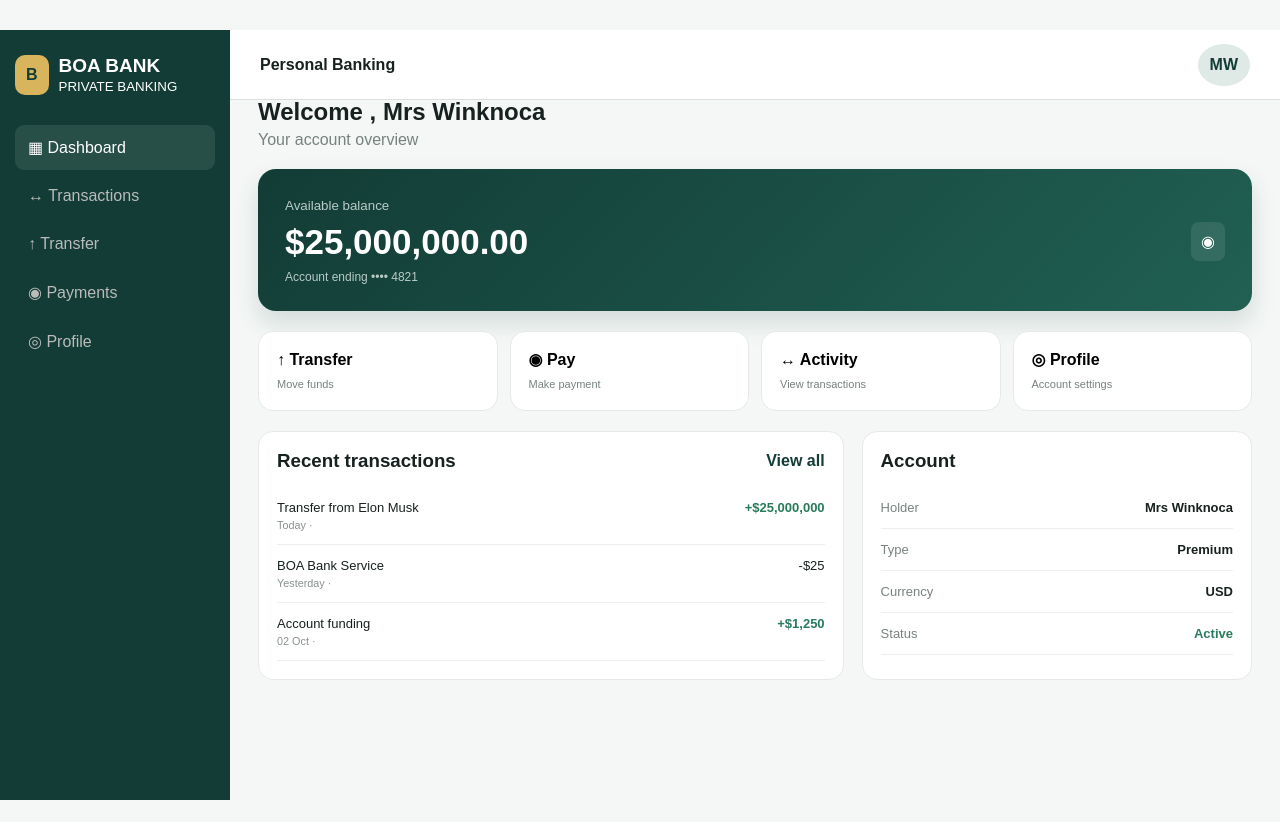
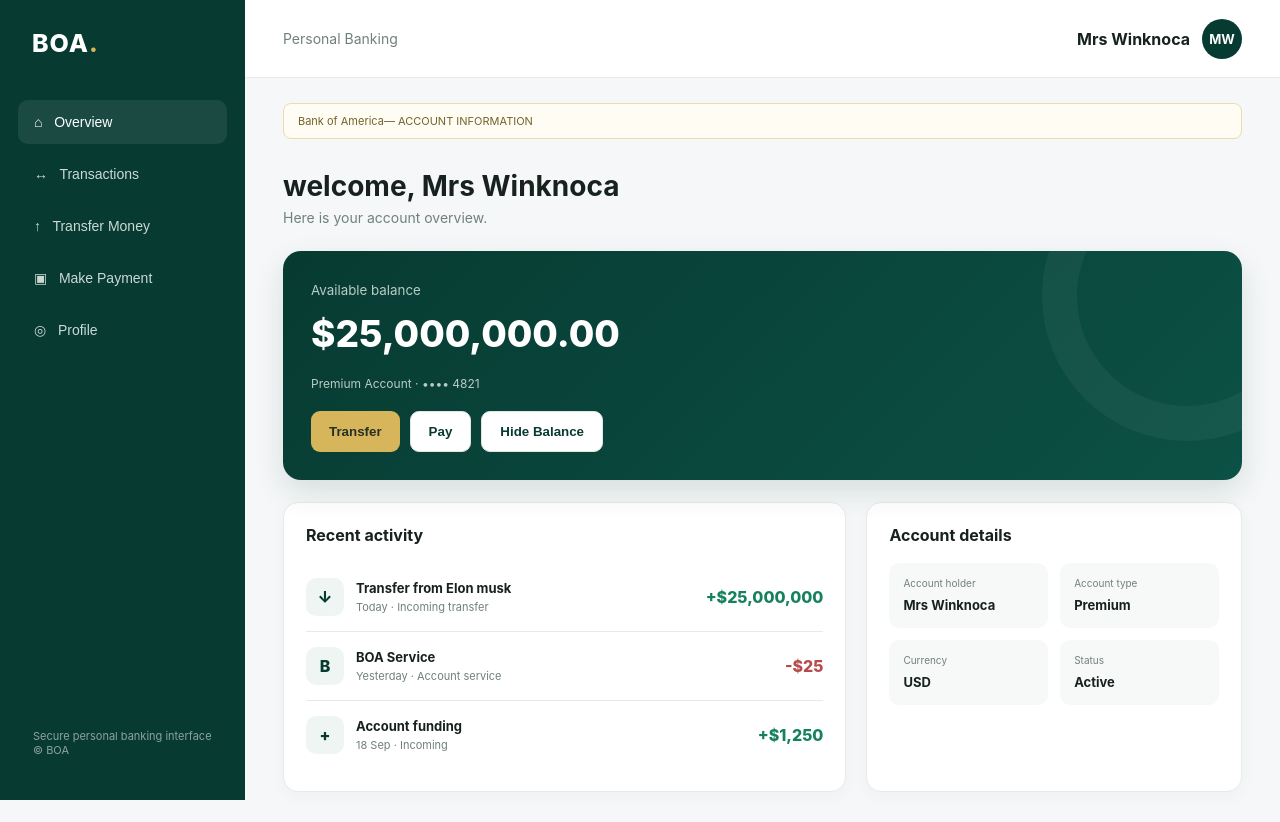
Before and after one commit to Ishola30/BOA-MOBIAL, a plain HTML site: page index.html in a window 1280 px wide. Before the commit the page ends 800 px from the top, so only its background shows below. Drawn offline with Linux system fonts and the light colour scheme.

Commit message:
Update bank title and improve layout styles

```diff
--- a/index.html
+++ b/index.html
@@ -3,151 +3,387 @@
 <head>
 <meta charset="UTF-8">
 <meta name="viewport" content="width=device-width,initial-scale=1">
-<title>BAO BANK</title>
+<title>BOA BANK</title>
+
 <style>
-*{box-sizing:border-box;margin:0;padding:0}body{font-family:Arial,sans-serif;background:#f4f7f6;color:#17211f}
-button,input,select{font:inherit}button{cursor:pointer}
-.notice{text-align:center;background:#fff1c7;color:#765900;padding:7px;font-size:11px;font-weight:bold}
-.app{display:flex;min-height:calc(100vh - 30px)}
-aside{width:230px;background:#123c35;color:white;padding:25px 15px;position:fixed;top:30px;bottom:0}
-.logo{display:flex;gap:10px;align-items:center;margin-bottom:30px}.logo b{background:#d8b45c;color:#123c35;padding:11px;border-radius:10px}.logo h2{font-size:19px}
-nav button{display:block;width:100%;padding:13px;border:0;background:none;color:#bbb;text-align:left;border-radius:9px;margin:4px 0}
-nav button:hover,nav .active{background:#ffffff18;color:#fff}
-main{margin-left:230px;width:calc(100% - 230px)}header{height:70px;background:white;border-bottom:1px solid #ddd;display:flex;align-items:center;justify-content:space-between;padding:0 30px;position:sticky;top:30px;z-index:5}
-.avatar{background:#dfeae7;color:#123c35;border-radius:50%;padding:12px;font-weight:bold}
-.page{padding:28px;max-width:1200px;margin:auto}.welcome{margin-bottom:20px}.welcome p{color:#77827f;margin-top:5px}
-.balance{background:linear-gradient(135deg,#123c35,#216053);color:white;padding:27px;border-radius:18px;box-shadow:0 12px 25px #123c3525}
-.balance small{color:#b8cbc6}.amount{font-size:35px;font-weight:bold;margin:8px 0}.balance button{float:right;margin-top:-48px;background:#ffffff18;color:white;border:0;padding:10px;border-radius:8px}.account{font-size:12px;color:#b8cbc6}
-.actions{display:grid;grid-template-columns:repeat(4,1fr);gap:12px;margin:20px 0}.action,.card{background:white;border:1px solid #e5eae8;border-radius:15px;padding:18px}.action{text-align:left}.action b{display:block;margin-bottom:5px}.action span{font-size:11px;color:#77827f}
-.grid{display:grid;grid-template-columns:1.5fr 1fr;gap:18px}.title{display:flex;justify-content:space-between;margin-bottom:15px}.title button{border:0;background:none;color:#123c35;font-weight:bold}
-.tx,.info{display:flex;justify-content:space-between;padding:13px 0;border-bottom:1px solid #eee;font-size:13px}.tx small{display:block;color:#88918f;margin-top:4px}.credit{color:#287b5c;font-weight:bold}
-.info span{color:#78827f}.section{display:none}.section.active{display:block}
-.modal{display:none;position:fixed;inset:0;background:#0007;align-items:center;justify-content:center;padding:20px;z-index:20}.modal.show{display:flex}.box{background:white;padding:22px;border-radius:17px;width:100%;max-width:400px}.box h3{margin-bottom:15px}.box input,.box select{width:100%;padding:12px;margin:7px 0 13px;border:1px solid #ddd;border-radius:9px}.primary,.close{width:100%;padding:12px;border:0;border-radius:9px}.primary{background:#123c35;color:white}.close{margin-top:7px}
-.mobile{display:none}
+*{box-sizing:border-box;margin:0;padding:0}
+body{
+  font-family:Inter,Arial,sans-serif;
+  background:#f5f7f8;color:#17221f;
+  display:flex;min-height:100vh
+}
+:root{
+  --green:#073b32;
+  --green2:#0c5145;
+  --gold:#d7b55b;
+  --white:#fff;
+  --muted:#71807b;
+  --border:#e5ebe8;
+}
+
+.sidebar{
+  width:245px;background:var(--green);color:white;
+  padding:28px 18px;position:fixed;inset:0 auto 0 0;
+  display:flex;flex-direction:column;z-index:5
+}
+.logo{
+  font-size:25px;font-weight:800;letter-spacing:1px;
+  padding:0 14px 38px
+}
+.logo span{color:var(--gold)}
+.nav button{
+  width:100%;border:0;background:transparent;color:#cbd9d5;
+  padding:14px 16px;margin:4px 0;text-align:left;
+  border-radius:10px;font-size:14px;cursor:pointer
+}
+.nav button.active,.nav button:hover{
+  background:#ffffff14;color:white
+}
+.sidebar-foot{margin-top:auto;color:#8da39d;font-size:11px;padding:15px}
+
+main{margin-left:245px;width:calc(100% - 245px)}
+header{
+  height:78px;background:white;border-bottom:1px solid var(--border);
+  display:flex;align-items:center;justify-content:space-between;
+  padding:0 38px;position:sticky;top:0;z-index:4
+}
+.header-title{font-size:14px;color:var(--muted)}
+.user{
+  display:flex;align-items:center;gap:12px;font-weight:700
+}
+.avatar{
+  width:40px;height:40px;border-radius:50%;
+  background:var(--green);color:white;
+  display:grid;place-items:center;font-size:13px
+}
+
+.notice{
+  margin:25px 38px 0;padding:10px 14px;
+  border:1px solid #eadcae;background:#fffdf3;
+  color:#75622b;border-radius:8px;font-size:11px
+}
+
+.page{padding:30px 38px;display:none}
+.page.active{display:block}
+h1{font-size:28px;margin-bottom:6px}
+.sub{color:var(--muted);font-size:14px;margin-bottom:25px}
+
+.balance{
+  background:linear-gradient(135deg,var(--green),var(--green2));
+  color:white;border-radius:18px;padding:28px;
+  position:relative;overflow:hidden;
+  box-shadow:0 12px 30px #073b3220
+}
+.balance:after{
+  content:"";position:absolute;width:220px;height:220px;
+  border:35px solid #ffffff0b;border-radius:50%;
+  right:-90px;top:-100px
+}
+.balance small{color:#b9cbc6}
+.amount{font-size:37px;font-weight:800;margin:12px 0 20px}
+.account{font-size:12px;color:#b9cbc6}
+
+.actions{
+  display:flex;gap:10px;flex-wrap:wrap;margin-top:20px
+}
+.actions button,.primary{
+  border:0;border-radius:9px;padding:12px 18px;
+  cursor:pointer;font-weight:700
+}
+.primary{background:var(--gold);color:#263026}
+.secondary{background:white;color:var(--green);border:1px solid #dfe7e4!important}
+
+.grid{
+  display:grid;grid-template-columns:1.5fr 1fr;gap:20px;margin-top:22px
+}
+.card{
+  background:white;border:1px solid var(--border);
+  border-radius:15px;padding:22px;
+  box-shadow:0 5px 18px #17221f08
+}
+.card h3{font-size:16px;margin-bottom:18px}
+.tx{
+  display:flex;justify-content:space-between;align-items:center;
+  padding:15px 0;border-bottom:1px solid var(--border)
+}
+.tx:last-child{border-bottom:0}
+.tx-left{display:flex;gap:12px;align-items:center}
+.tx-icon{
+  width:38px;height:38px;border-radius:10px;
+  background:#eef5f2;color:var(--green);
+  display:grid;place-items:center;font-weight:800
+}
+.tx-name{font-size:13px;font-weight:700}
+.tx-date{font-size:11px;color:var(--muted);margin-top:4px}
+.plus{color:#16825d;font-weight:800}
+.minus{color:#b64b4b;font-weight:800}
+
+.info{
+  display:grid;grid-template-columns:1fr 1fr;gap:12px
+}
+.info div{
+  background:#f7f9f8;border-radius:10px;padding:14px
+}
+.info small{display:block;color:var(--muted);font-size:10px;margin-bottom:5px}
+.info b{font-size:13px}
+
+.table{width:100%;border-collapse:collapse}
+.table th,.table td{
+  padding:15px 10px;border-bottom:1px solid var(--border);
+  text-align:left;font-size:13px
+}
+.table th{font-size:11px;color:var(--muted)}
+
+.profile{
+  max-width:650px
+}
+.profile-row{
+  padding:17px 0;border-bottom:1px solid var(--border);
+  display:flex;justify-content:space-between
+}
+.profile-row span{color:var(--muted);font-size:13px}
+.profile-row b{font-size:13px}
+
+.modal{
+  position:fixed;inset:0;background:#0008;
+  display:none;align-items:center;justify-content:center;
+  padding:20px;z-index:20
+}
+.modal.show{display:flex}
+.modal-box{
+  width:100%;max-width:430px;background:white;
+  border-radius:16px;padding:25px
+}
+.modal-head{
+  display:flex;justify-content:space-between;align-items:center;
+  margin-bottom:20px
+}
+.close{
+  border:0;background:#f1f4f3;border-radius:50%;
+  width:32px;height:32px;cursor:pointer
+}
+input{
+  width:100%;padding:13px;margin:7px 0 13px;
+  border:1px solid #dce5e1;border-radius:8px;outline:none
+}
+input:focus{border-color:var(--green)}
+.form-btn{
+  width:100%;padding:13px;border:0;border-radius:9px;
+  background:var(--green);color:white;font-weight:700;cursor:pointer
+}
+
+.mobile-nav{
+  display:none;position:fixed;bottom:0;left:0;right:0;
+  background:white;border-top:1px solid var(--border);
+  padding:8px;z-index:10
+}
+.mobile-nav button{
+  flex:1;border:0;background:none;color:#71807b;
+  font-size:10px;padding:7px
+}
+.mobile-nav button.active{color:var(--green);font-weight:800}
+
 @media(max-width:800px){
-aside{transform:translateX(-100%);transition:.2s;z-index:10}aside.open{transform:translateX(0)}main{margin:0;width:100%}header{padding:0 17px}.menu{display:block!important;border:0;background:none;font-size:22px}.page{padding:20px 15px 85px}.actions{grid-template-columns:repeat(2,1fr)}.grid{grid-template-columns:1fr}.mobile{display:flex;position:fixed;bottom:0;left:0;right:0;height:65px;background:white;border-top:1px solid #ddd;z-index:8;justify-content:space-around}.mobile button{border:0;background:none;font-size:10px;color:#667}.mobile button b{display:block;font-size:18px;margin-bottom:3px}.amount{font-size:27px}.menu{display:block!important}
+  .sidebar{display:none}
+  main{margin-left:0;width:100%;padding-bottom:65px}
+  header{padding:0 18px;height:68px}
+  .notice{margin:15px 18px 0}
+  .page{padding:24px 18px}
+  h1{font-size:24px}
+  .grid{grid-template-columns:1fr}
+  .amount{font-size:31px}
+  .mobile-nav{display:flex}
 }
-@media(min-width:801px){.menu{display:none}}
 </style>
 </head>
+
 <body>
 
+<aside class="sidebar">
+  <div class="logo">BOA<span>.</span></div>
 
-<div class="app">
-<aside id="side">
-  <div class="logo"><b>B</b><div><h2>BOA BANK</h2><small>PRIVATE BANKING</small></div></div>
-  <nav>
-    <button class="active" onclick="page('home',this)">▦ Dashboard</button>
-    <button onclick="page('transactions',this)">↔ Transactions</button>
-    <button onclick="modal('transfer')">↑ Transfer</button>
-    <button onclick="modal('payment')">◉ Payments</button>
-    <button onclick="page('profile',this)">◎ Profile</button>
+  <nav class="nav">
+    <button class="active" onclick="page('home',this)">⌂ &nbsp; Overview</button>
+    <button onclick="page('transactions',this)">↔ &nbsp; Transactions</button>
+    <button onclick="openModal('transfer')">↑ &nbsp; Transfer Money</button>
+    <button onclick="openModal('payment')">▣ &nbsp; Make Payment</button>
+    <button onclick="page('profile',this)">◎ &nbsp; Profile</button>
   </nav>
+
+  <div class="sidebar-foot">
+    Secure personal banking interface<br>
+    © BOA
+  </div>
 </aside>
 
 <main>
 <header>
-  <button class="menu" onclick="side()">☰</button>
-  <b>Personal Banking</b>
-  <div class="avatar">MW</div>
+  <div class="header-title">Personal Banking</div>
+  <div class="user">
+    <span>Mrs Winknoca</span>
+    <div class="avatar">MW</div>
+  </div>
 </header>
 
-<div class="page">
+<div class="notice">
+  Bank of America— ACCOUNT INFORMATION
+</div>
 
-<section id="home" class="section active">
-  <div class="welcome"><h2>Welcome , Mrs Winknoca</h2><p>Your account overview</p></div>
+<section id="home" class="page active">
+  <h1>welcome, Mrs Winknoca</h1>
+  <p class="sub">Here is your account overview.</p>
 
   <div class="balance">
     <small>Available balance</small>
-    <div class="amount" id="bal">$25,000,000.00</div>
-    <button onclick="hideBal()">◉</button>
-    <div class="account">Account ending •••• 4821</div>
-  </div>
+    <div class="amount" id="balance">$25,000,000.00</div>
+    <div class="account">Premium Account · •••• 4821</div>
 
-  <div class="actions">
-    <button class="action" onclick="modal('transfer')"><b>↑ Transfer</b><span>Move funds</span></button>
-    <button class="action" onclick="modal('payment')"><b>◉ Pay</b><span>Make payment</span></button>
-    <button class="action" onclick="page('transactions')"><b>↔ Activity</b><span>View transactions</span></button>
-    <button class="action" onclick="page('profile')"><b>◎ Profile</b><span>Account settings</span></button>
+    <div class="actions">
+      <button class="primary" onclick="openModal('transfer')">Transfer</button>
+      <button class="secondary" onclick="openModal('payment')">Pay</button>
+      <button class="secondary" onclick="hideBalance()">Hide Balance</button>
+    </div>
   </div>
 
   <div class="grid">
     <div class="card">
-      <div class="title"><h3>Recent transactions</h3><button onclick="page('transactions')">View all</button></div>
-      <div class="tx"><div>Transfer from Elon Musk<small>Today · </small></div><span class="credit">+$25,000,000</span></div>
-      <div class="tx"><div>BOA Bank Service<small>Yesterday · </small></div><span>-$25</span></div>
-      <div class="tx"><div>Account funding<small>02 Oct ·</small></div><span class="credit">+$1,250</span></div>
+      <h3>Recent activity</h3>
+
+      <div class="tx">
+        <div class="tx-left">
+          <div class="tx-icon">↓</div>
+          <div>
+            <div class="tx-name">Transfer from Elon musk</div>
+            <div class="tx-date">Today · Incoming transfer</div>
+          </div>
+        </div>
+        <div class="plus">+$25,000,000</div>
+      </div>
+
+      <div class="tx">
+        <div class="tx-left">
+          <div class="tx-icon">B</div>
+          <div>
+            <div class="tx-name">BOA Service</div>
+            <div class="tx-date">Yesterday · Account service</div>
+          </div>
+        </div>
+        <div class="minus">-$25</div>
+      </div>
+
+      <div class="tx">
+        <div class="tx-left">
+          <div class="tx-icon">+</div>
+          <div>
+            <div class="tx-name">Account funding</div>
+            <div class="tx-date">18 Sep · Incoming</div>
+          </div>
+        </div>
+        <div class="plus">+$1,250</div>
+      </div>
     </div>
 
     <div class="card">
-      <div class="title"><h3>Account</h3></div>
-      <div class="info"><span>Holder</span><b>Mrs Winknoca</b></div>
-      <div class="info"><span>Type</span><b>Premium</b></div>
-      <div class="info"><span>Currency</span><b>USD</b></div>
-      <div class="info"><span>Status</span><b class="credit">Active</b></div>
+      <h3>Account details</h3>
+      <div class="info">
+        <div><small>Account holder</small><b>Mrs Winknoca</b></div>
+        <div><small>Account type</small><b>Premium</b></div>
+        <div><small>Currency</small><b>USD</b></div>
+        <div><small>Status</small><b>Active</b></div>
+      </div>
     </div>
   </div>
 </section>
 
-<section id="transactions" class="section">
-  <div class="welcome"><h2>Transactions</h2><p>Sample account activity</p></div>
+<section id="transactions" class="page">
+  <h1>Transactions</h1>
+  <p class="sub">Review recent account activity.</p>
+
   <div class="card">
-    <div class="tx"><div>Transfer from Elon musk<small>05 Oct 2026 · </small></div><span class="credit">+$25,000,000</span></div>
-    <div class="tx"><div>BOA Bank Service<small>04 Oct 2026 · </small></div><span>-$25</span></div>
-    <div class="tx"><div>Account funding<small>02 Oct 2026 · </small></div><span class="credit">+$1,250</span></div>
+    <table class="table">
+      <tr><th>Description</th><th>Date</th><th>Amount</th></tr>
+      <tr><td>Transfer from Elon musk</td><td>Today</td><td class="plus">+$25,000,000</td></tr>
+      <tr><td>BOA Service</td><td>Yesterday</td><td class="minus">-$25</td></tr>
+      <tr><td>Account funding</td><td>18 Sep</td><td class="plus">+$1,250</td></tr>
+    </table>
   </div>
 </section>
 
-<section id="profile" class="section">
-  <div class="welcome"><h2>Profile</h2><p>Account information</p></div>
-  <div class="card">
-    <div class="info"><span>Name</span><b>Mrs Winknoca</b></div>
-    <div class="info"><span>Email</span><b>Winknoca@gmail.com</b></div>
-    <div class="info"><span>Account</span><b>Premium</b></div>
+<section id="profile" class="page">
+  <h1>Profile</h1>
+  <p class="sub">Manage your account information.</p>
+
+  <div class="card profile">
+    <div class="profile-row"><span>Full name</span><b>Mrs Winknoca</b></div>
+    <div class="profile-row"><span>Account type</span><b>Premium</b></div>
+    <div class="profile-row"><span>Currency</span><b>USD</b></div>
+    <div class="profile-row"><span>Account status</span><b>Active</b></div>
   </div>
 </section>
+</main>
 
-</div>
-</main>
-</div>
-
-<div class="mobile">
-<button onclick="page('home',this)"><b>▦</b>Home</button>
-<button onclick="page('transactions',this)"><b>↔</b>Activity</button>
-<button onclick="modal('transfer')"><b>↑</b>Transfer</button>
-<button onclick="page('profile',this)"><b>◎</b>Profile</button>
-</div>
+<nav class="mobile-nav">
+  <button class="active" onclick="page('home',this)">⌂<br>Home</button>
+  <button onclick="page('transactions',this)">↔<br>Activity</button>
+  <button onclick="openModal('transfer')">↑<br>Transfer</button>
+  <button onclick="page('profile',this)">◎<br>Profile</button>
+</nav>
 
 <div class="modal" id="transfer">
-<div class="box">
-<h3>Sample Transfer</h3>
-<input placeholder="Recipient">
-<input type="number" placeholder="Amount">
-<input placeholder="Reference">
-<button class="primary" onclick="done('Transfer')">Continue</button>
-<button class="close" onclick="closeM('transfer')">Cancel</button>
-</div>
+  <div class="modal-box">
+    <div class="modal-head">
+      <h3>Transfer Money</h3>
+      <button class="close" onclick="closeModal('transfer')">×</button>
+    </div>
+    <input placeholder="Recipient name">
+    <input placeholder="Amount" type="number">
+    <input placeholder="Reference">
+    <button class="form-btn" onclick="complete('Transfer')">Continue</button>
+  </div>
 </div>
 
 <div class="modal" id="payment">
-<div class="box">
-<h3>Sample Payment</h3>
-<select><option>Bill payment</option><option>Service payment</option></select>
-<input type="number" placeholder="Amount">
-<button class="primary" onclick="done('Payment')">Continue</button>
-<button class="close" onclick="closeM('payment')">Cancel</button>
-</div>
+  <div class="modal-box">
+    <div class="modal-head">
+      <h3>Make Payment</h3>
+      <button class="close" onclick="closeModal('payment')">×</button>
+    </div>
+    <input placeholder="Company or recipient">
+    <input placeholder="Amount" type="number">
+    <input placeholder="Payment reference">
+    <button class="form-btn" onclick="complete('Payment')">Continue</button>
+  </div>
 </div>
 
 <script>
-const $=id=>document.getElementById(id);
-function page(id,btn){document.querySelectorAll('.section').forEach(x=>x.classList.remove('active'));$(id).classList.add('active');document.querySelectorAll('nav button,.mobile button').forEach(x=>x.classList.remove('active'));if(btn)btn.classList.add('active');$('side').classList.remove('open');scrollTo(0,0)}
-function side(){$('side').classList.toggle('open')}
-function modal(id){$(id).classList.add('show')}
-function closeM(id){$(id).classList.remove('show')}
-function done(x){closeM(x==='Transfer'?'transfer':'payment');alert(x+' submitted in prototype mode.')}
-let shown=true;
-function hideBal(){shown=!shown;$('bal').textContent=shown?'$25,000,000.00':'••••••••'}
+function page(id,btn){
+  document.querySelectorAll('.page').forEach(x=>x.classList.remove('active'));
+  document.getElementById(id).classList.add('active');
+  document.querySelectorAll('.nav button,.mobile-nav button')
+    .forEach(x=>x.classList.remove('active'));
+  if(btn)btn.classList.add('active');
+}
+
+function openModal(id){
+  document.getElementById(id).classList.add('show');
+}
+
+function closeModal(id){
+  document.getElementById(id).classList.remove('show');
+}
+
+function complete(type){
+  alert(type+" request created in this prototype.");
+  document.querySelectorAll('.modal').forEach(x=>x.classList.remove('show'));
+}
+
+let hidden=false;
+function hideBalance(){
+  const b=document.getElementById('balance');
+  hidden=!hidden;
+  b.textContent=hidden?'••••••••':'$25,000,000.00';
+}
 </script>
+
 </body>
 </html>
```
